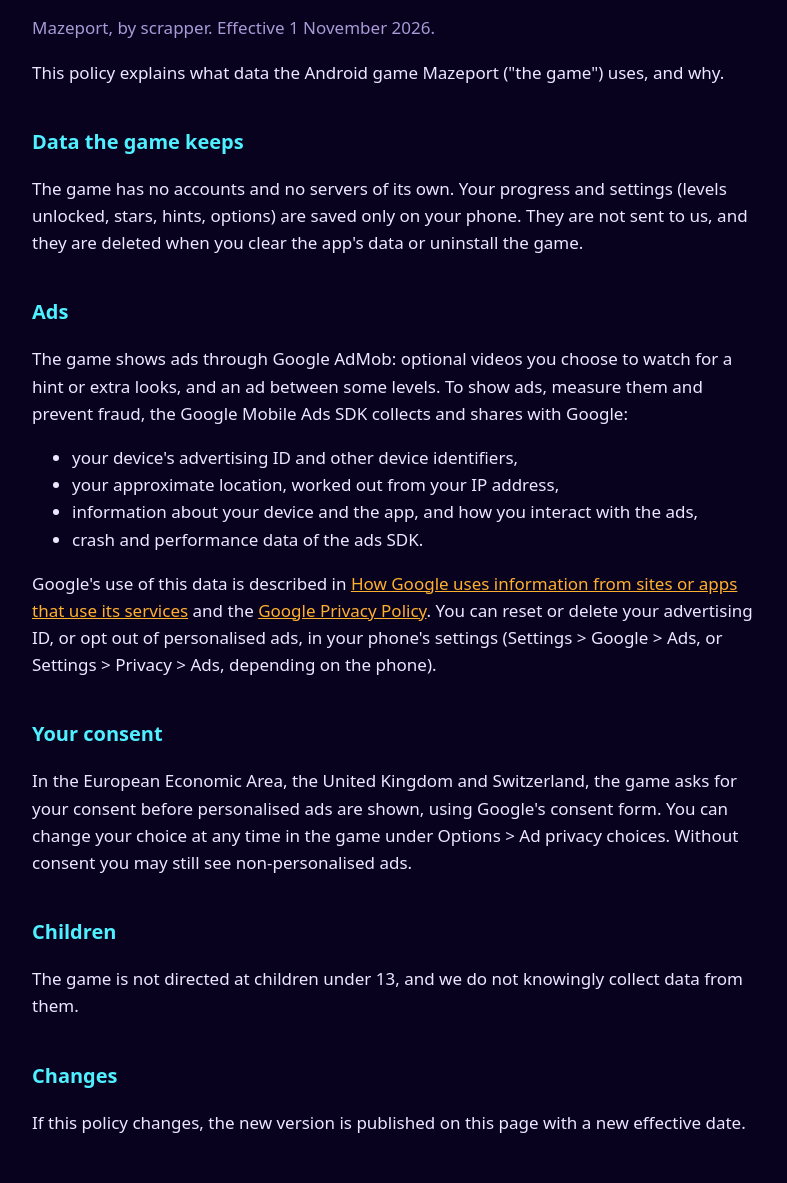
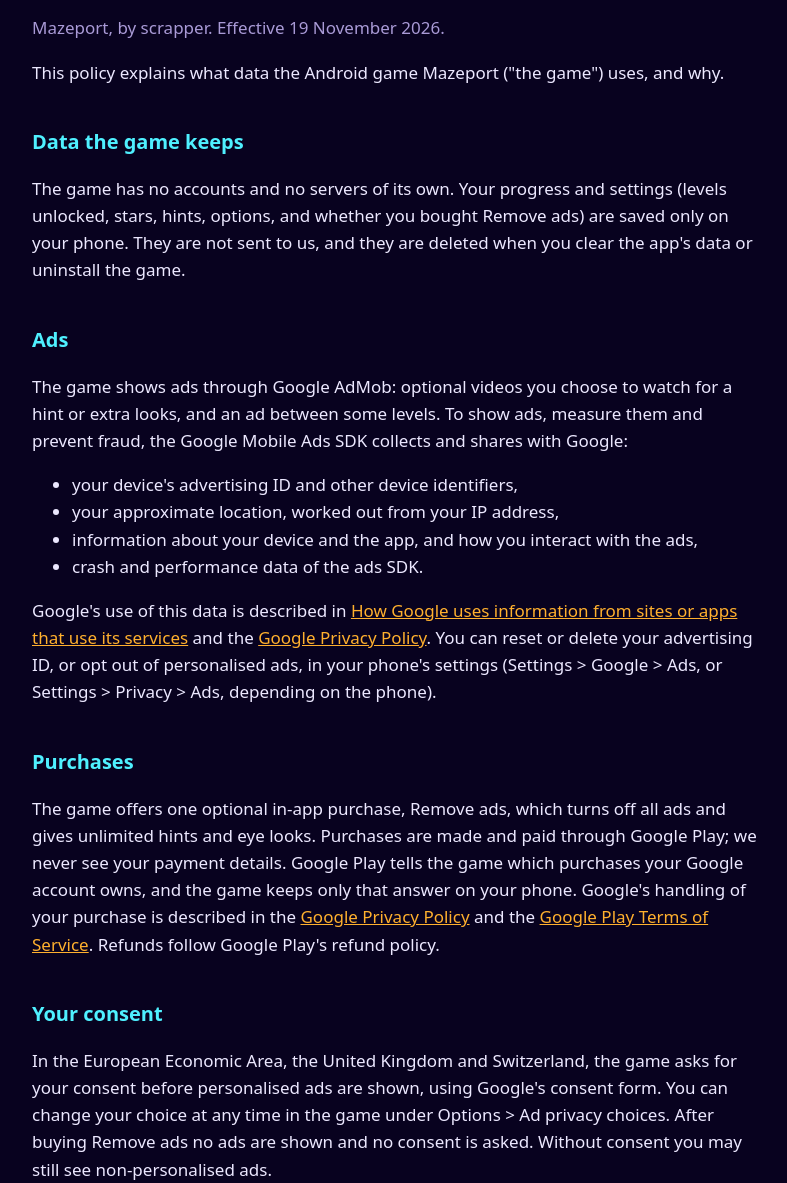
Before and after one commit to scrapper-PaCa/mazeport-site, a plain HTML site: page privacy.html in a window 1280 px wide. Shown: the part 112-1295 px from the top of the page, without its empty margins (244-1031 px from the left). Drawn offline with Linux system fonts and the light colour scheme.

Commit message:
Privacy: Remove ads purchase through Google Play
Co-Authored-By: Claude Opus 5.5 <noreply@anthropic.com>
Claude-Session: https://claude.ai/code/session_017aUz7fmWv3zfrYTThHdvxp

```diff
--- a/privacy.html
+++ b/privacy.html
@@ -10,13 +10,13 @@
 <body>
 <main>
   <h1>PRIVACY POLICY</h1>
-  <p class="muted">Mazeport, by scrapper. Effective 1 November 2026.</p>
+  <p class="muted">Mazeport, by scrapper. Effective 19 November 2026.</p>
 
   <p>This policy explains what data the Android game Mazeport ("the game") uses, and why.</p>
 
   <h2>Data the game keeps</h2>
   <p>The game has no accounts and no servers of its own. Your progress and settings (levels unlocked, stars,
-  hints, options) are saved only on your phone. They are not sent to us, and they are deleted when you clear the
+  hints, options, and whether you bought Remove ads) are saved only on your phone. They are not sent to us, and they are deleted when you clear the
   app's data or uninstall the game.</p>
 
   <h2>Ads</h2>
@@ -35,10 +35,18 @@
   You can reset or delete your advertising ID, or opt out of personalised ads, in your phone's settings
   (Settings &gt; Google &gt; Ads, or Settings &gt; Privacy &gt; Ads, depending on the phone).</p>
 
+  <h2>Purchases</h2>
+  <p>The game offers one optional in-app purchase, Remove ads, which turns off all ads and gives unlimited hints
+  and eye looks. Purchases are made and paid through Google Play; we never see your payment details. Google Play
+  tells the game which purchases your Google account owns, and the game keeps only that answer on your phone.
+  Google's handling of your purchase is described in the <a href="https://policies.google.com/privacy">Google
+  Privacy Policy</a> and the <a href="https://play.google.com/about/play-terms/">Google Play Terms of
+  Service</a>. Refunds follow Google Play's refund policy.</p>
+
   <h2>Your consent</h2>
   <p>In the European Economic Area, the United Kingdom and Switzerland, the game asks for your consent before
   personalised ads are shown, using Google's consent form. You can change your choice at any time in the game
-  under Options &gt; Ad privacy choices. Without consent you may still see non-personalised ads.</p>
+  under Options &gt; Ad privacy choices. After buying Remove ads no ads are shown and no consent is asked. Without consent you may still see non-personalised ads.</p>
 
   <h2>Children</h2>
   <p>The game is not directed at children under 13, and we do not knowingly collect data from them.</p>
```
